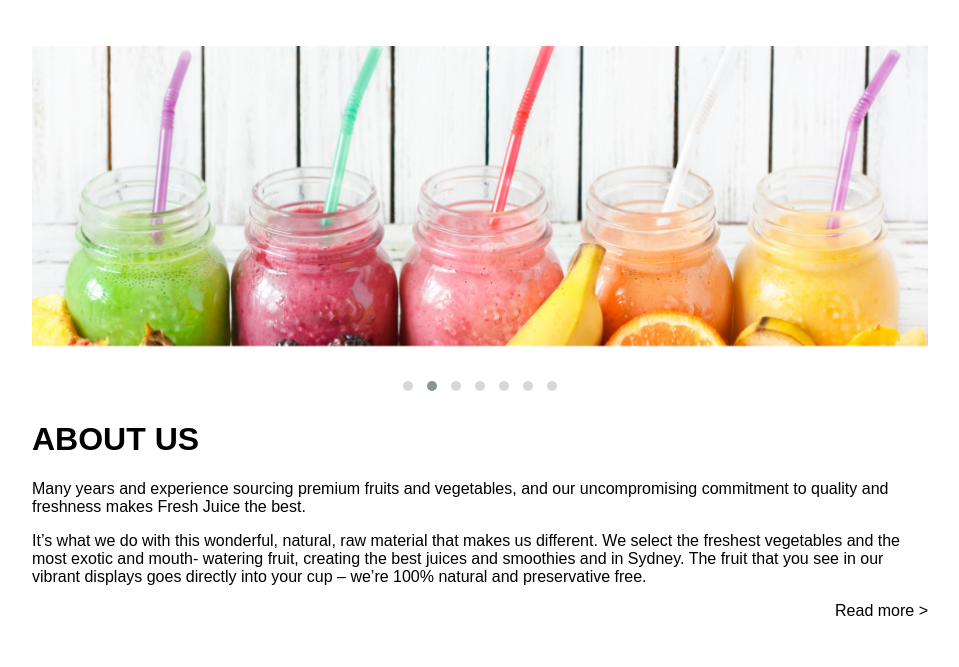
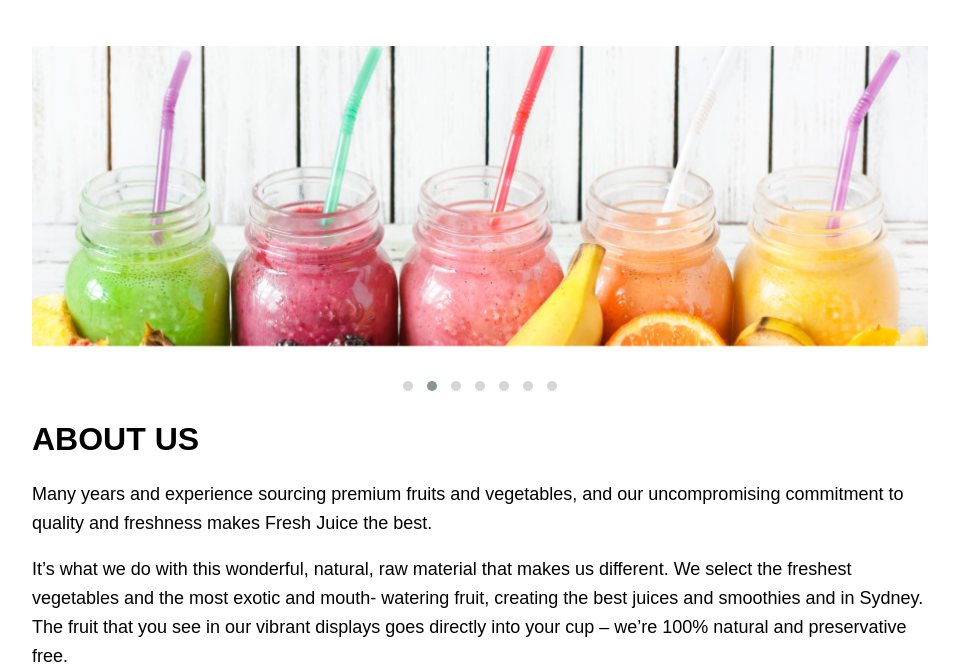
Before and after one commit to Vickystha/Fresh-juice, a plain HTML site: page starter_code/index.html in a window 1280 px wide. Shown: the part 132-799 px from the top of the page, without its empty margins (160-1119 px from the left). Drawn offline with nearby package versions, Linux system fonts and the light colour scheme.

Commit message:
Indentation and paragraph style updated

```diff
--- a/starter_code/css/style.css
+++ b/starter_code/css/style.css
@@ -73,23 +73,27 @@ header nav ul a{
 header nav ul a:hover{
     color:#ff9900;
 }
+
 #mobile-menu-trigger{
     display:none;
-
     height:100%;
     text-align: right;
 }
+
 /* responsive:mobile */
 @media (max-width:1024px){
     #mobile-menu-trigger{
         display:block;
     }
+
     header nav div{
         display:none;
     }
+
     header .container{
         position:relative;
     }
+
     header nav ul{
         display:block;
         position:absolute;
@@ -106,7 +110,6 @@ header nav ul a:hover{
     }
 }
 
-
 /******************************************
 /* SECTIONS
 /*******************************************/
@@ -116,6 +119,12 @@ header nav ul a:hover{
 
 .owl-carousel img{
     height:300px;
+}
+
+.about p{
+    font-size: 18px;
+    font-weight: 400;
+    line-height: 1.6em;
 }
 
 section img{
@@ -152,7 +161,6 @@ section h3{
 .readmore a:hover, .readless a:hover{
     color:#ff9900;
 }
-
 
 .juice{
     width:50%;
@@ -274,6 +282,7 @@ button{
     background-color: #ccc;
     padding: 5px 10px;
 }
+
 /******************************************
 /* FOOTER
 /*******************************************/
@@ -295,5 +304,3 @@ footer .container{
     border-top: 1px solid black;
     padding-top:50px;
 }
-
-/* EXTRA STYLE */
```
